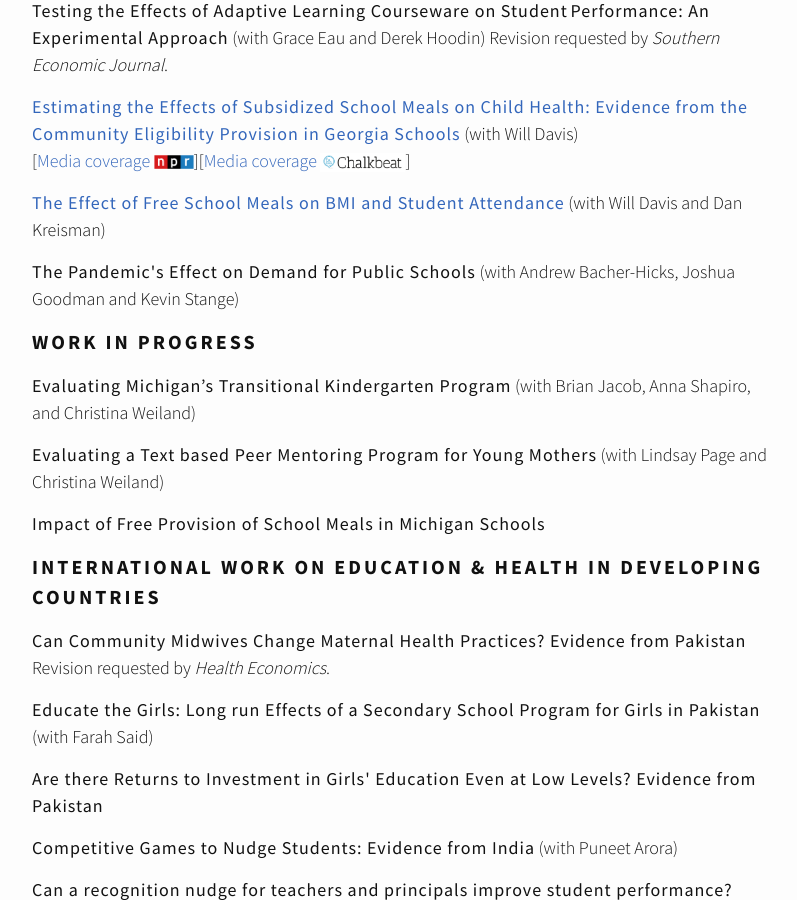
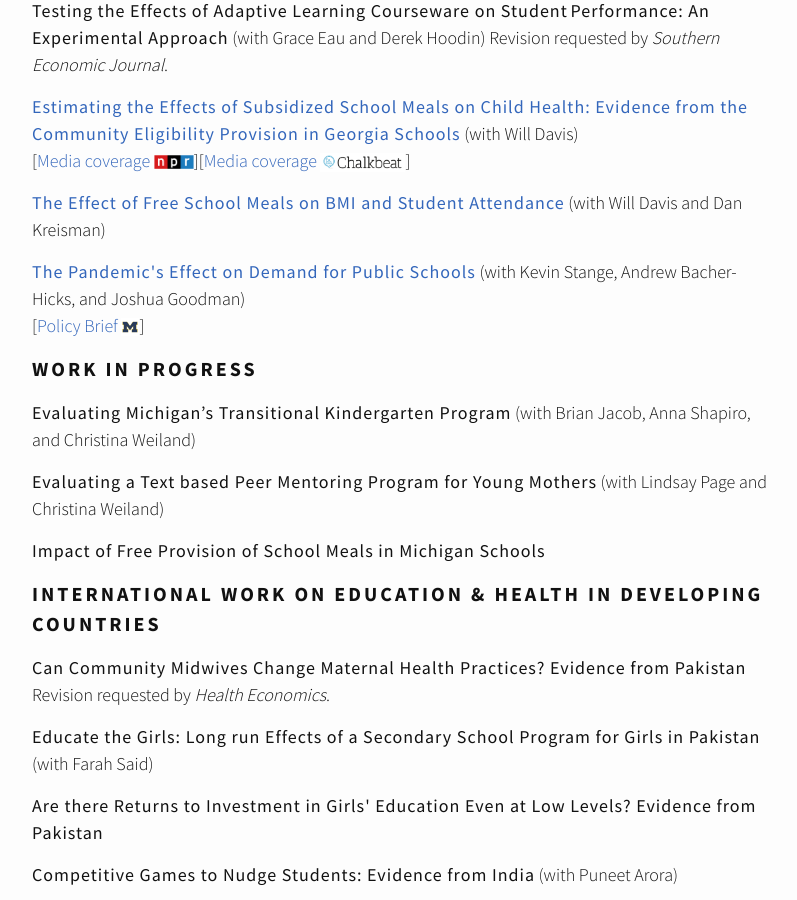
Before and after one commit to tareena/tareena.github.io, a Jekyll site: the page built from 2-research.md, in a window 1280 px wide and 900 px high, scrolled down 400 px. Shown: the whole window, without its empty margins (238-1035 px from the left). Built offline with Jekyll 4.4.1, drawn with Linux system fonts in a browser that asks for light colours; nearby versions of some CDN libraries; part of the change alters nothing that is shown.

Commit message:
Update 2-research.md with pandemic effect paper

```diff
--- a/2-research.md
+++ b/2-research.md
@@ -32,7 +32,8 @@ permalink: /research/
   </p>
 
   <p> <div class="manual-content">
-  <span style="letter-spacing: 1px !important;font-weight: 400">The Pandemic's Effect on Demand for Public Schools</span> (with Andrew Bacher-Hicks, Joshua Goodman and Kevin Stange)
+  <span style="letter-spacing: 1px !important;font-weight: 400"><a href="/files/pandemic-effect-paper.pdf">The Pandemic's Effect on Demand for Public Schools</a></span> (with Kevin Stange, Andrew Bacher-Hicks, and Joshua Goodman)
+    <br>[<a href="/files/pandemic-effect-policy-brief.pdf">Policy Brief <img src="/assets/img/M-favicon.png" width="18"></a>]
   </div>
   </p>
 
```
